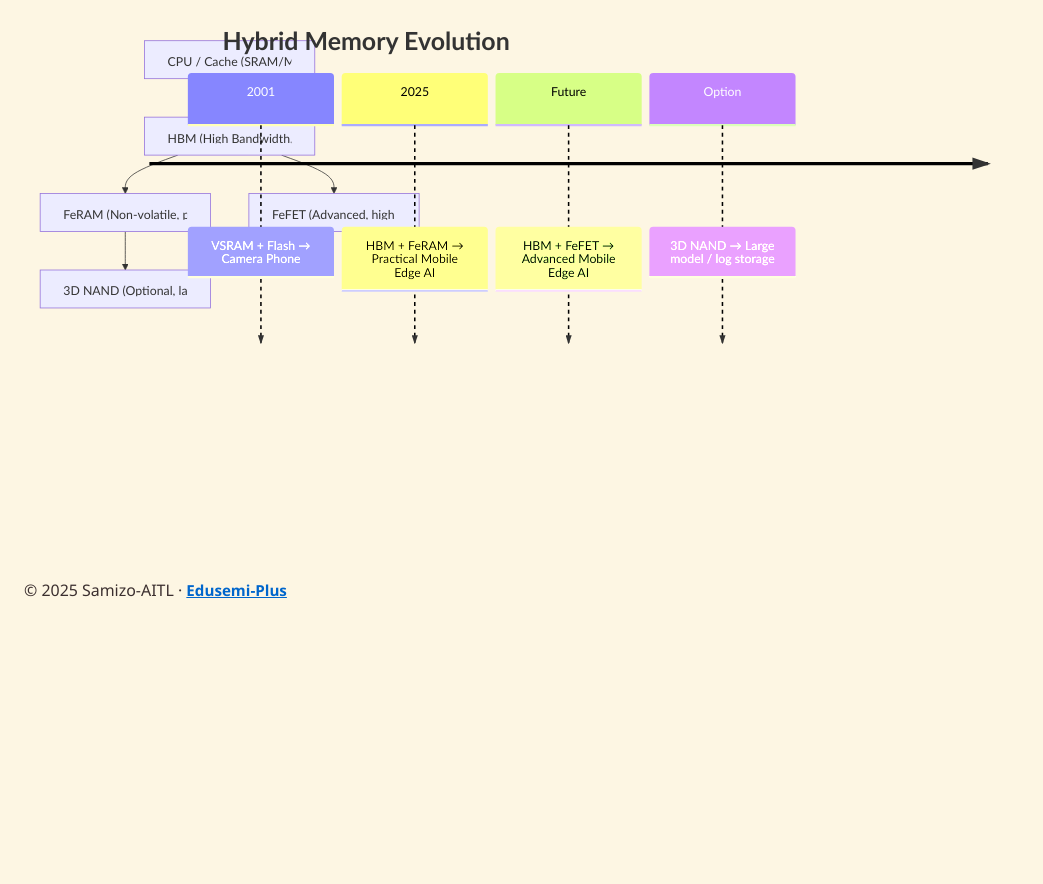
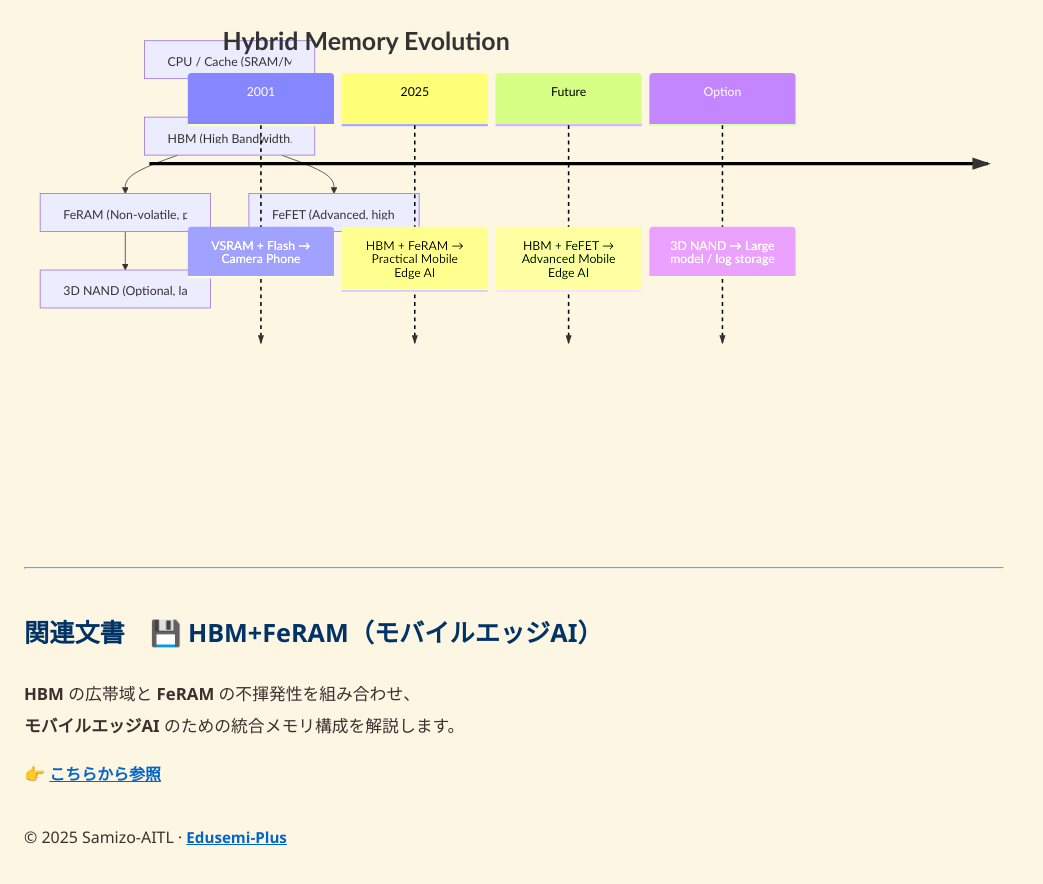
Before and after one commit to Samizo-AITL/Edusemi-Plus, a Jekyll site: the page built from archive/in2001/VSRAM_2001.md, in a window 1280 px wide and 900 px high, scrolled down 5333 px. Shown: the top 884 px of the window, without its empty margins (0-1043 px from the left). Built offline with Jekyll 4.4.1, drawn with Linux system fonts in a browser that asks for light colours; before the commit the page ends 5986 px from its top, so only the background shows below that.

Commit message:
Update VSRAM_2001.md

````diff
--- a/archive/in2001/VSRAM_2001.md
+++ b/archive/in2001/VSRAM_2001.md
@@ -152,3 +152,12 @@ flowchart TD
     CPU --> HBM --> FeRAM --> NAND
     HBM --> FeFET
 ```
+
+---
+
+## 関連文書　💾 HBM+FeRAM（モバイルエッジAI）
+
+**HBM** の広帯域と **FeRAM** の不揮発性を組み合わせ、
+**モバイルエッジAI** のための統合メモリ構成を解説します。
+
+👉 [こちらから参照](https://samizo-aitl.github.io/Edusemi-v4x/d_chapter1_memory_technologies/hbm_feram.md)
````
